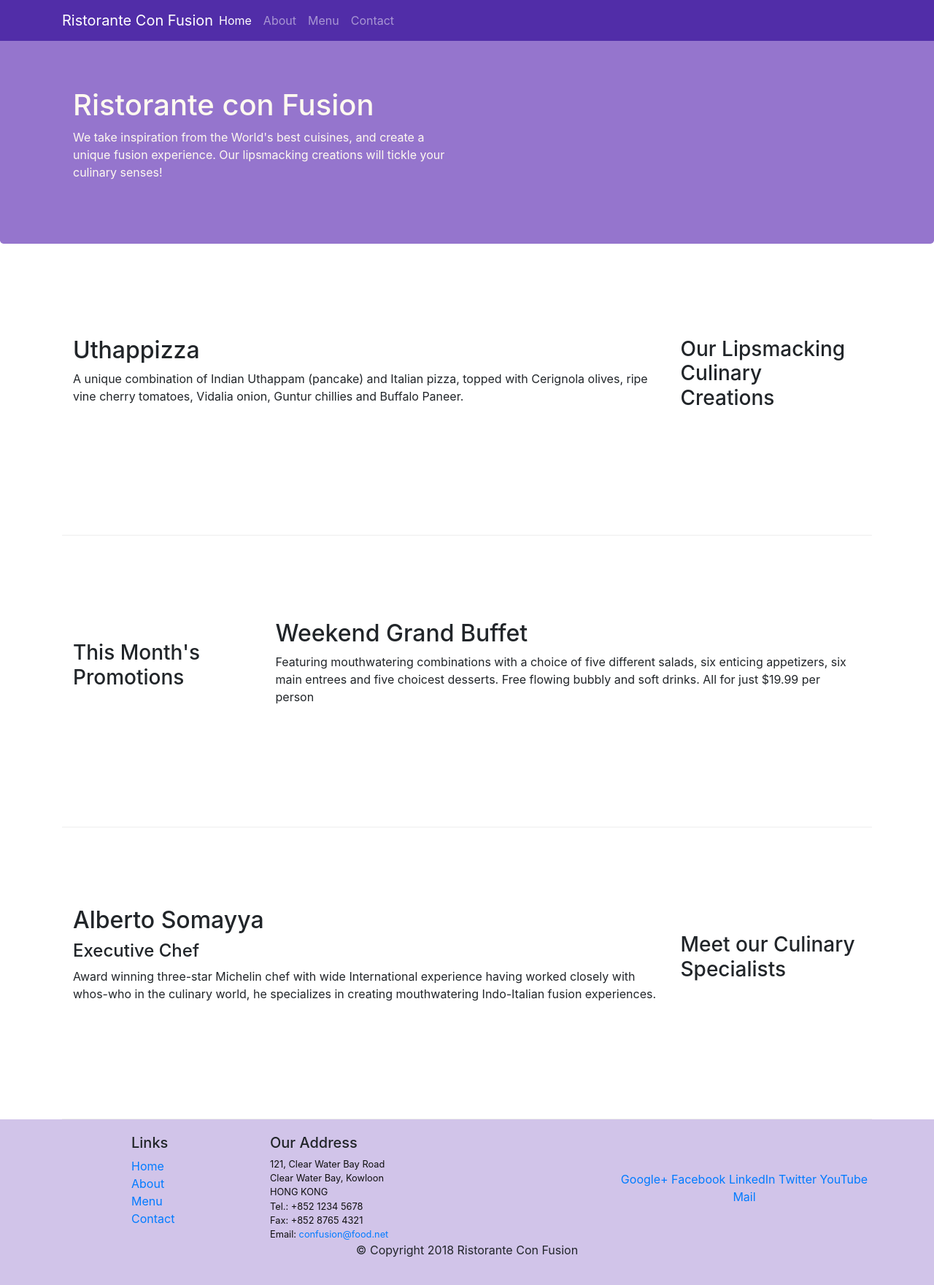
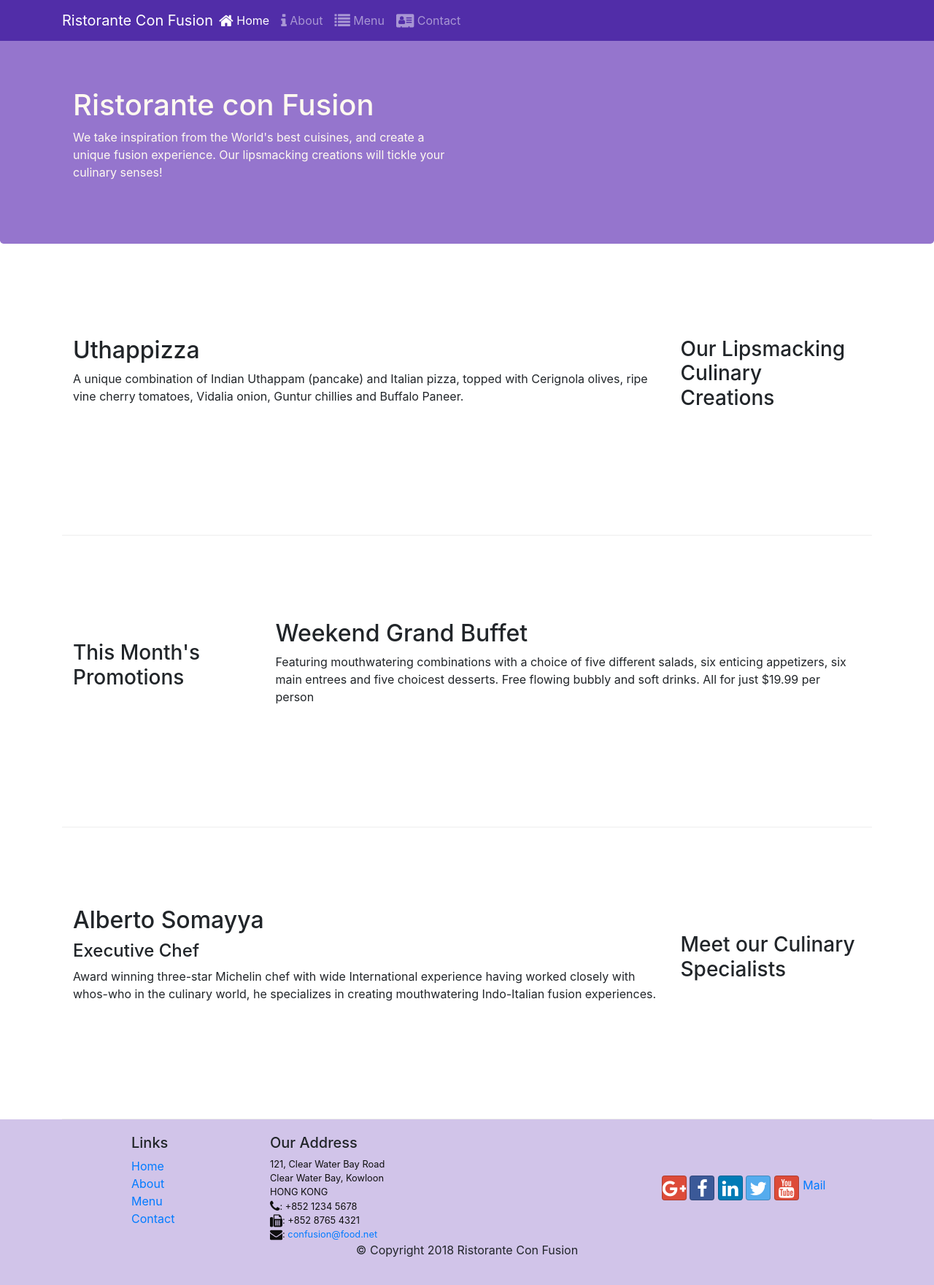
Before and after one commit to masucci/Bootstrap, a website: page index.html in a window 1280 px wide. Shown: the whole page at 73% size. Drawn offline with nearby package versions, Linux system fonts and the light colour scheme.

Commit message:
Icon fonts

```diff
--- a/index.html
+++ b/index.html
@@ -9,6 +9,8 @@
 
     <!-- Bootstrap CSS -->
     <link rel="stylesheet" href="node_modules/bootstrap/dist/css/bootstrap.min.css">
+    <link rel="stylesheet" href="node_modules/font-awesome/css/font-awesome.min.css">
+    <link rel="stylesheet" href="node_modules/bootstrap-social/bootstrap-social.css">
     <link rel="stylesheet" href="css/styles.css">
     <title>Ristorante Con Fusion</title>
 </head>
@@ -22,10 +24,10 @@
             <a class="navbar-brand mr-auto" href="#">Ristorante Con Fusion</a>
             <div class="collapse navbar-collapse" id="Navbar">
                 <ul class="navbar-nav mr-auto">
-                    <li class="nav-item active"><a class="nav-link" href="#">Home</a></li>
-                    <li class="nav-item"><a class="nav-link" href="/aboutus.html">About</a></li>
-                    <li class="nav-item"><a class="nav-link" href="#">Menu</a></li>
-                    <li class="nav-item"><a class="nav-link" href="#">Contact</a></li>
+                    <li class="nav-item active"><a class="nav-link" href="#"><span class="fa fa-home fa-lg"></span> Home</a></li>
+                    <li class="nav-item"><a class="nav-link" href="/aboutus.html"><span class="fa fa-info fa-lg"></span> About</a></li>
+                    <li class="nav-item"><a class="nav-link" href="#"><span class="fa fa-list fa-lg"></span> Menu</a></li>
+                    <li class="nav-item"><a class="nav-link" href="#"><span class="fa fa-address-card fa-lg"></span> Contact</a></li>
                 </ul>
             </div>
         </div>
@@ -96,19 +98,19 @@
 		              121, Clear Water Bay Road<br>
 		              Clear Water Bay, Kowloon<br>
 		              HONG KONG<br>
-		              Tel.: +852 1234 5678<br>
-		              Fax: +852 8765 4321<br>
-		              Email: <a href="mailto:confusion@food.net">confusion@food.net</a>
+		              <i class="fa fa-phone fa-lg"></i>: +852 1234 5678<br>
+		              <i class="fa fa-fax fa-lg"></i>: +852 8765 4321<br>
+		              <i class="fa fa-envelope fa-lg"></i>: <a href="mailto:confusion@food.net">confusion@food.net</a>
 		           </address>
                 </div>
                 <div class="col-12 col-sm-4 align-self-center">
                     <div class="text-center">
-                        <a href="http://google.com/+">Google+</a>
-                        <a href="http://www.facebook.com/profile.php?id=">Facebook</a>
-                        <a href="http://www.linkedin.com/in/">LinkedIn</a>
-                        <a href="http://twitter.com/">Twitter</a>
-                        <a href="http://youtube.com/">YouTube</a>
-                        <a href="mailto:">Mail</a>
+                        <a class="btn btn-social-icon btn-google" href="http://google.com/+"><i class="fa fa-google-plus fa-lg"></i></a>
+                        <a class="btn btn-social-icon btn-facebook" href="http://www.facebook.com/profile.php?id="><i class="fa fa-facebook fa-lg"></i></a>
+                        <a class=" btn btn-social-icon btn-linkedin" href="http://www.linkedin.com/in/"><i class="fa fa-linkedin fa-lg"></i></a>
+                        <a class="btn btn-social-icon btn-twitter" href="http://twitter.com/"><i class="fa fa-twitter fa-lg"></i></a>
+                        <a class="btn btn-social-icon btn-google" href="http://youtube.com/"><i class="fa fa-youtube fa-lg"></i></a>
+                        <a class="btn btn-social-icon" href="mailto:">Mail</a>
                     </div>
                 </div>
            </div>
--- a/package.json
+++ b/package.json
@@ -14,6 +14,8 @@
     "lite-server": "^2.3.0"
   },
   "dependencies": {
-    "bootstrap": "^4.0.0"
+    "bootstrap": "^4.0.0",
+    "bootstrap-social": "^5.1.1",
+    "font-awesome": "^4.7.0"
   }
 }
```
Also changed, not shown: aboutus.html (+16 -14 lines), 1 other file.
